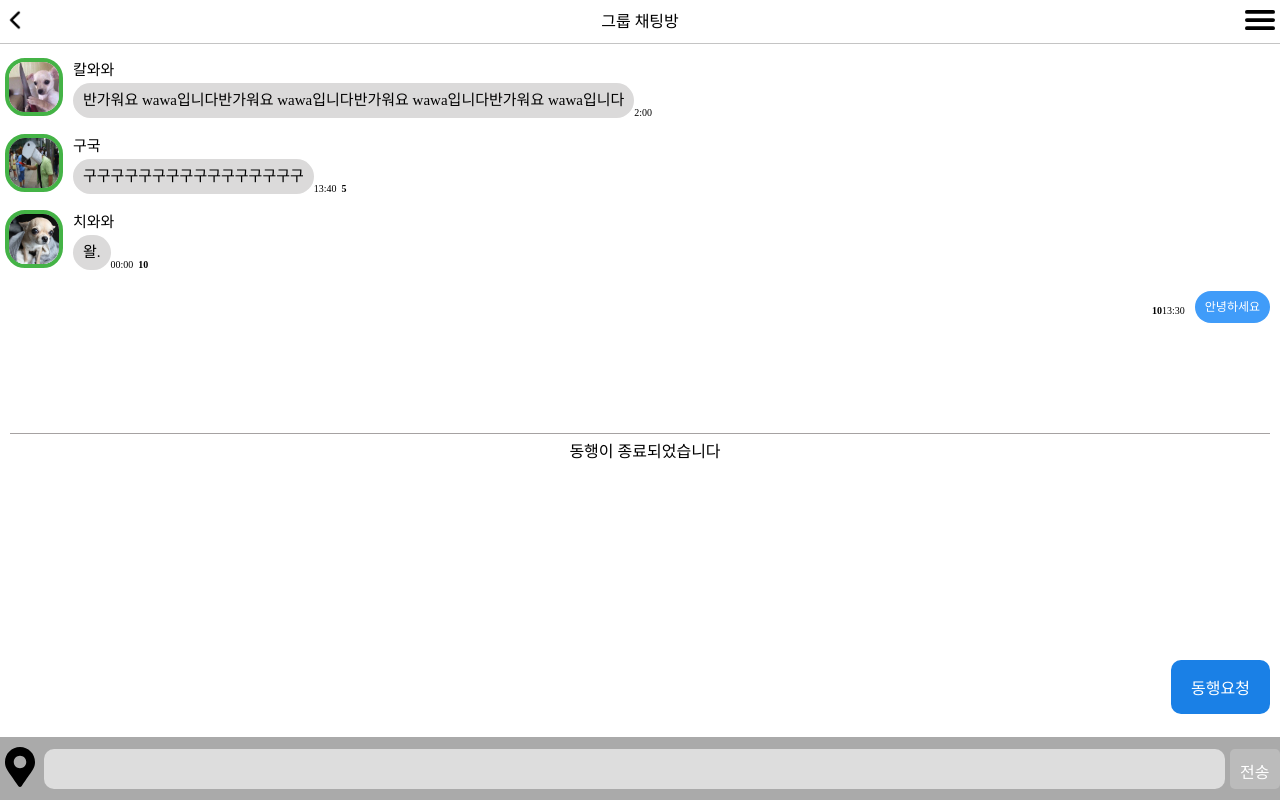
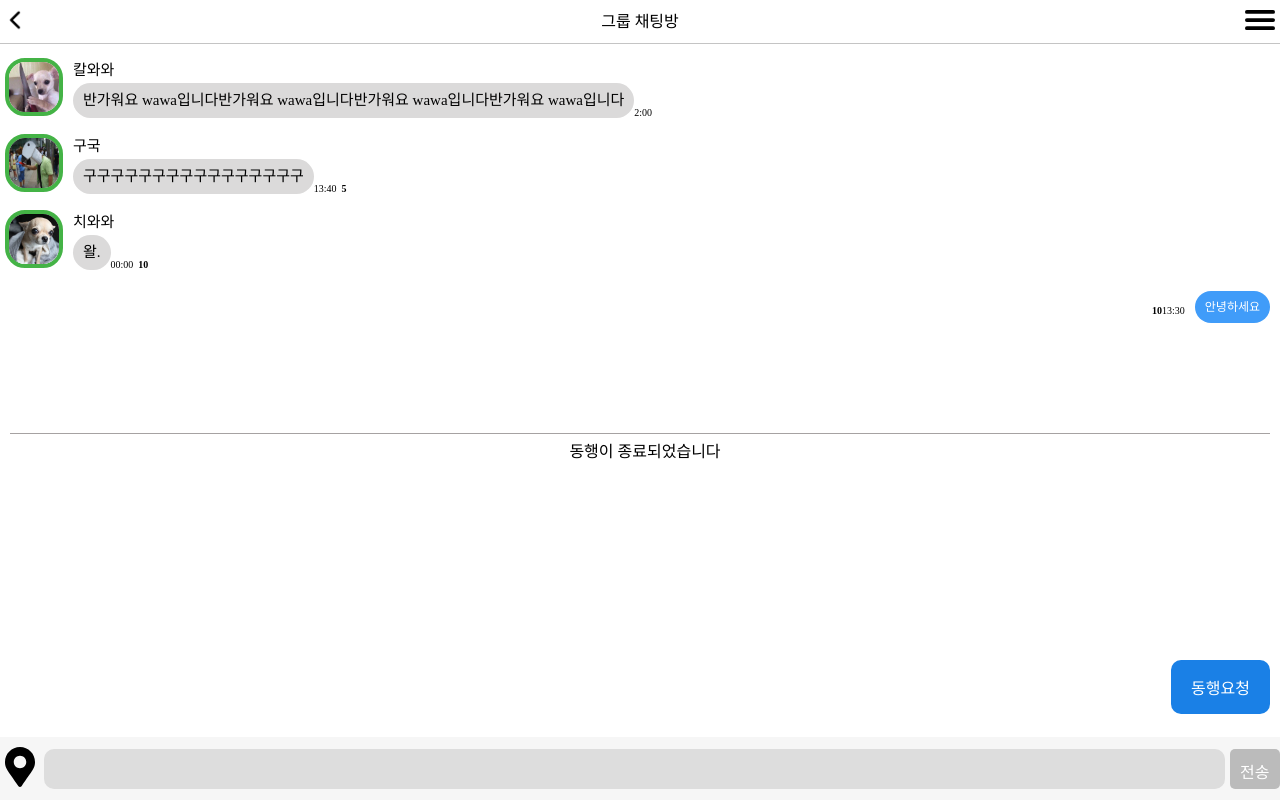
Before and after one commit to MZ-PEOPLE/Tripbuddy-project, a Next.js app: page /chat/chatroom in a window 1280 px wide. Built offline with nearby package versions, Linux system fonts and the light colour scheme.

Commit message:
design:채팅 입력창 색상 변경

```diff
--- a/components/chatroom/ChatBar.module.css
+++ b/components/chatroom/ChatBar.module.css
@@ -9,7 +9,7 @@
     align-items: center;
     width: 100%;
     padding: 10px 0;
-    background-color: rgb(170, 170, 170);
+    background-color: rgb(246, 246, 246);
     position: fixed;
     z-index: 1;
     bottom: 0;
```
